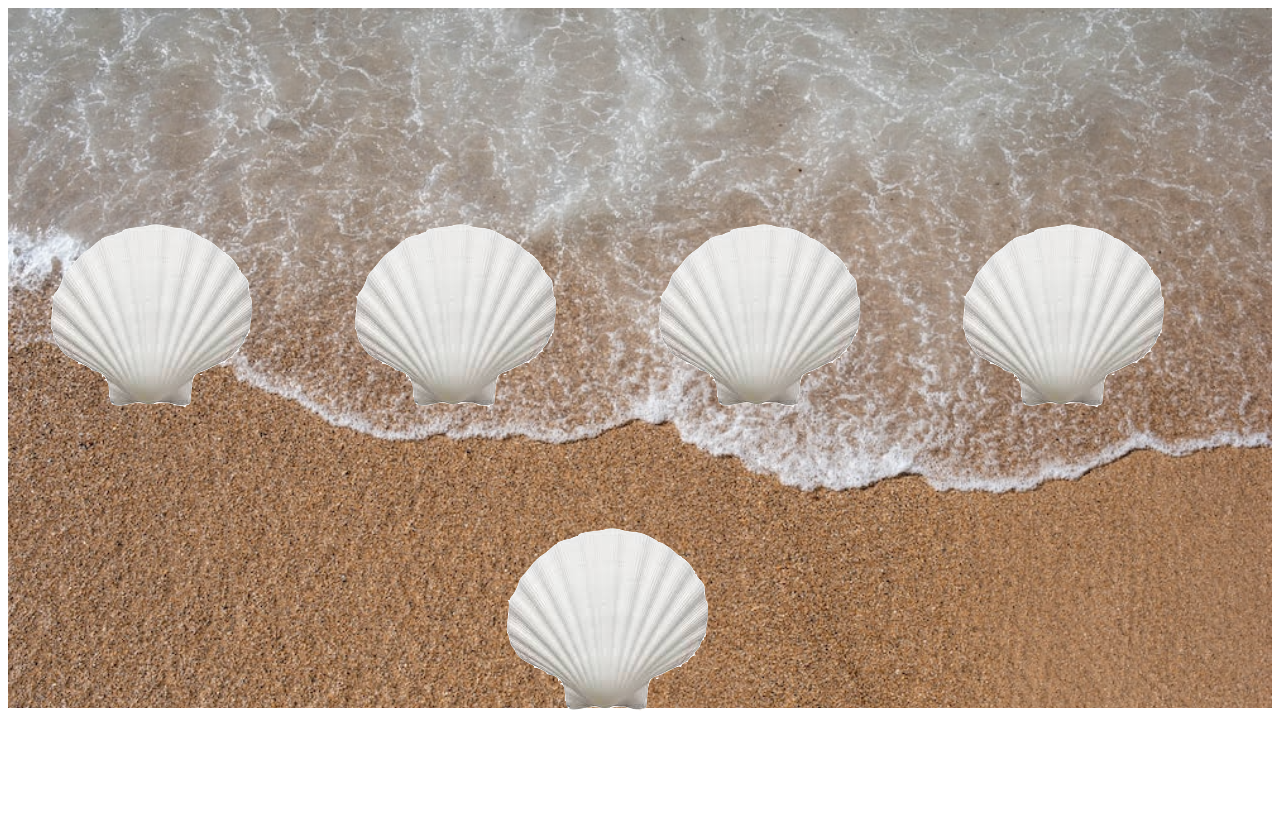
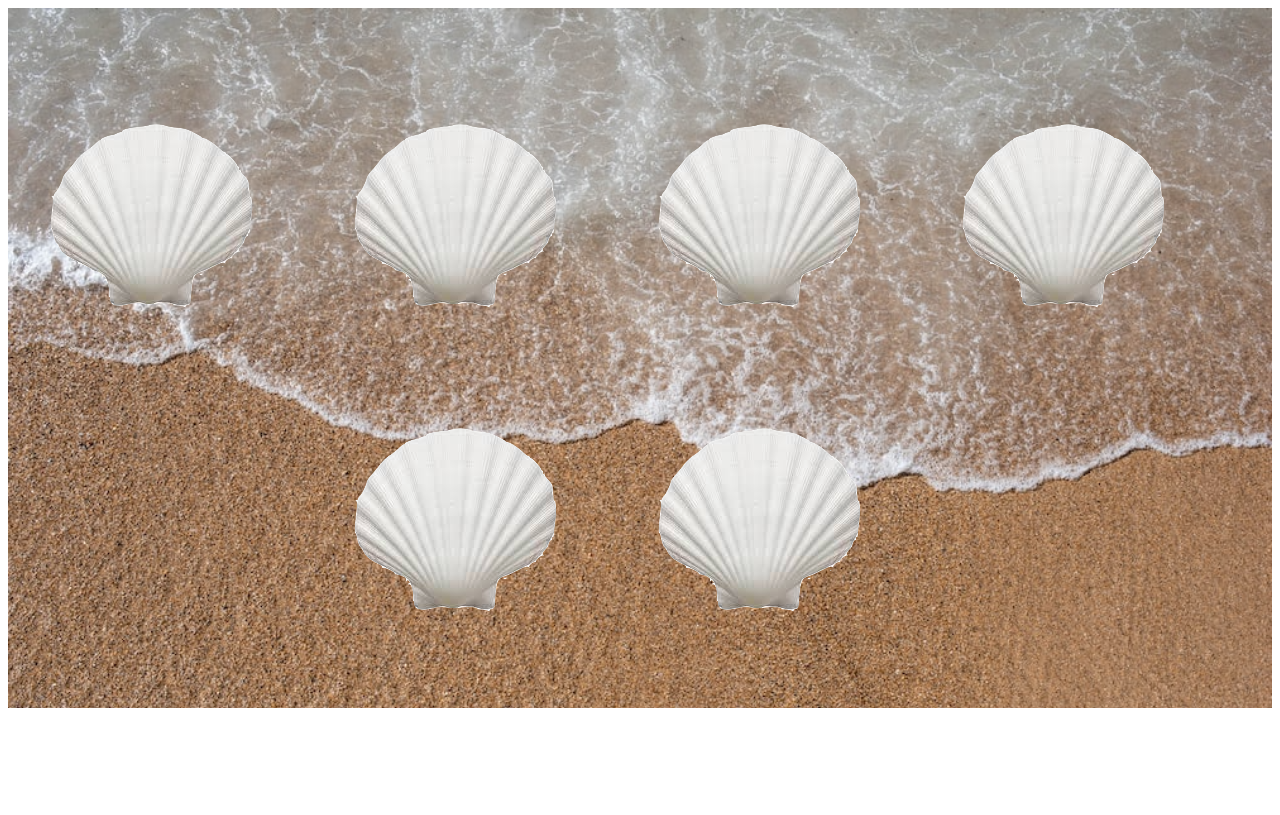
Before and after one commit to c24pl/c24pl.github.io, a plain HTML site: page projects.html in a window 1280 px wide. Shown: the top 815 px of the page. Drawn offline with Linux system fonts and the light colour scheme.

Commit message:
adding maze

```diff
--- a/projects.html
+++ b/projects.html
@@ -57,9 +57,20 @@
 
 		}
 
+		#maze{
+			width:300px;
+			height:300px;
+			background-image: url(shell.png);
+			background-repeat: no-repeat;
+			position: relative;
+
+		}
+
+
+
 		.shells{
 			display: inline-block;
-			top: -500px;
+			top: -600px;
 
 		}
 
@@ -87,6 +98,9 @@
 
 	<a href="valentinesday.html"> <div class="shells" id ="pie"></div>
 
+<a href="maze.html">
+	<div class= "shells" id= "maze"></div>
+
 </center>
 
 </body>
```
Also changed, not shown: maze.html (+3 -1 lines), maze.png (added).
